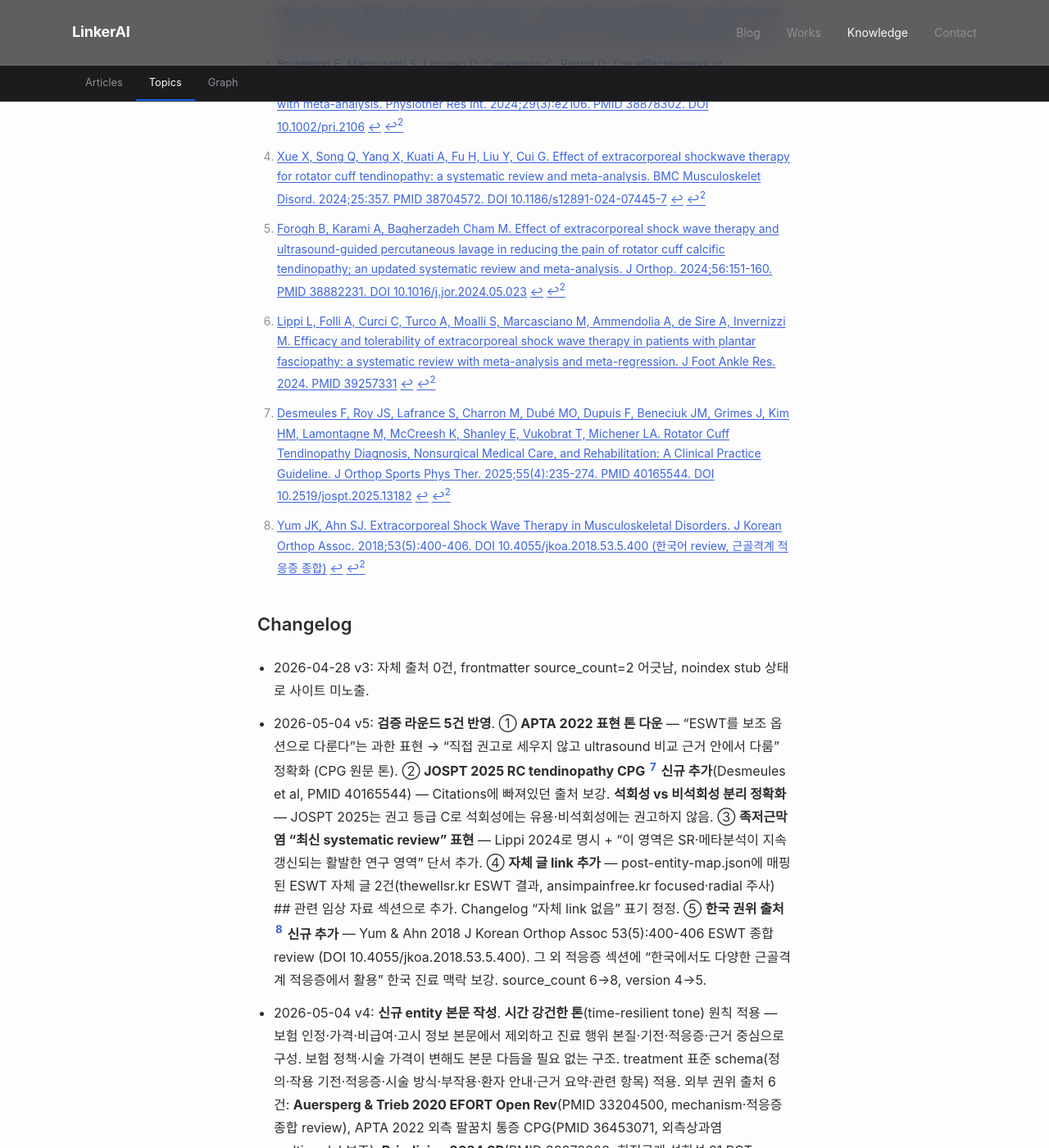
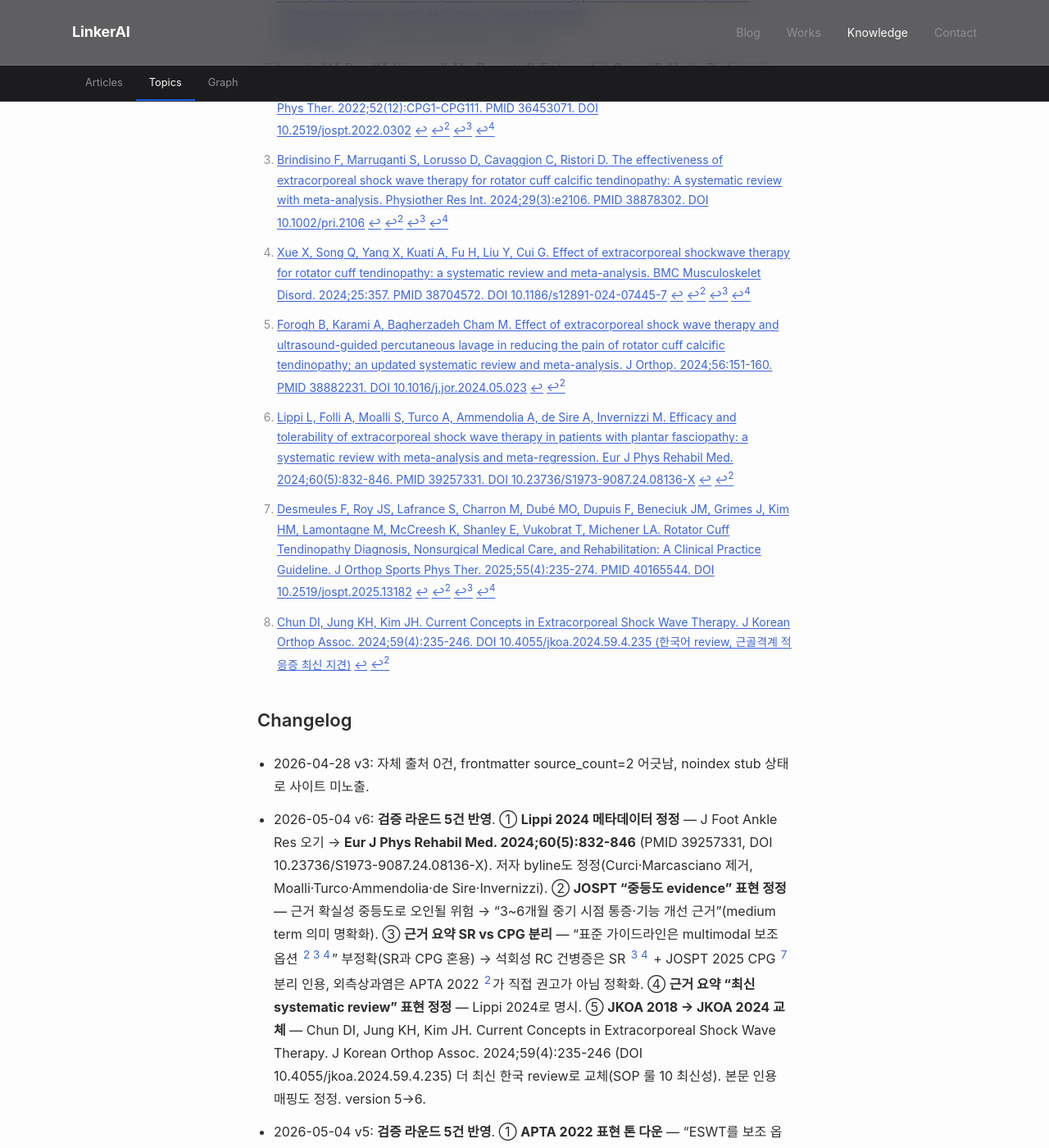
Before and after one commit to feelharmony/linkare-medical-knowledge, a Jekyll site: the page built from treatments/eswt.md, in a window 1280 px wide and 1400 px high, scrolled down 4319 px. Shown: the whole window at 82% size. Built offline with Jekyll 4.4.1, drawn with Linux system fonts in a browser that asks for light colours; some web fonts are replaced; some of the changed text lies outside the part shown.

Commit message:
fix: eswt v6 — 검증 라운드 5건 반영 (메타데이터·표현·출처 정확화)
검증 5건(v5→v6):
1. Lippi 2024 메타데이터 정정 — J Foot Ankle Res 오기 →
   Eur J Phys Rehabil Med. 2024;60(5):832-846 (DOI 10.23736/
   S1973-9087.24.08136-X). 저자 byline도 정정
2. JOSPT "중등도 evidence" → "3~6개월 중기 시점 통증·기능 개선 근거"
   (medium term 의미 명확화, 근거 확실성 오인 회피)
3. 근거 요약 SR vs CPG 분리 — "표준 가이드라인 multimodal 보조 옵션
   [^2][^3][^4]" 부정확 → 석회성 RC는 SR [^3][^4] + JOSPT 2025
   CPG [^7] 분리 인용. 외측상과염은 APTA 2022 직접 권고 X 정확화
4. "최신 systematic review" → "Lippi 2024 systematic review" 명시
5. JKOA 2018 → JKOA 2024로 교체 — Chun DI, Jung KH, Kim JH.
   Current Concepts in Extracorporeal Shock Wave Therapy.
   J Korean Orthop Assoc. 2024;59(4):235-246 (DOI 10.4055/
   jkoa.2024.59.4.235) 더 최신 한국 review (SOP 룰 10)

source_count 8 유지, version 5→6.

```diff
--- a/data/entities.json
+++ b/data/entities.json
@@ -96,7 +96,7 @@
     "status": "approved",
     "last_reviewed": "2026-05-04",
     "source_count": 8,
-    "version": 5
+    "version": 6
   },
   {
     "id": "nerve-block-injection",
--- a/treatments/eswt.md
+++ b/treatments/eswt.md
@@ -16,7 +16,7 @@
   - shockwave therapy
 last_reviewed: '2026-05-04'
 source_count: 8
-version: 5
+version: 6
 ---
 ## 정의
 체외충격파 치료(extracorporeal shock wave therapy, ESWT)는 체외에서 발생시킨 **고에너지 음향 압력파**를 표적 조직에 전달해 통증 완화·조직 회복을 유도하는 비수술 치료입니다 [^1]. 음향 매질 안에서 음속보다 빠르게 전파되는 압력파를 만들어 표적 부위에 적용하며, 시술자가 평가에 기반해 표적·강도·횟수를 조정합니다.
@@ -50,10 +50,10 @@
 **Lippi 2024 systematic review with meta-analysis and meta-regression**(2023년 2월까지 RCT)는 ESWT가 족저근막염에서 효과적이고 비교적 내약성이 좋다고 보고하며, 시술 파라미터(에너지·횟수·간격)가 통증 완화 효과와 치료 순응에 영향을 줄 수 있다고 정리합니다 [^6]. 이 영역은 systematic review·메타분석이 지속적으로 갱신되는 활발한 연구 영역이라 최신 evidence는 진료 시점 의료진과 함께 확인합니다.
 
 ### 회전근개 건병증 전반
-**JOSPT 2025 회전근개 건병증 CPG**(Desmeules et al.)는 ESWT를 권고 등급 C로 제시하며, **석회성 회전근개 건병증에 유용한 옵션**으로 다루고(고에너지 ESWT가 3~6개월 시점 통증·기능에 중등도 evidence, 6개월 이내 기능에서 위약 대비 우월), **비석회성 회전근개 건병증에는 권고하지 않습니다** [^7]. 운동치료를 포함한 multimodal 접근의 일부로 적용됩니다(자세한 평가·치료는 [회전근개 건병증](/conditions/rotator-cuff-tendinopathy/) 참고).
+**JOSPT 2025 회전근개 건병증 CPG**(Desmeules et al.)는 ESWT를 권고 등급 C로 제시하며, **석회성 회전근개 건병증에 유용한 옵션**으로 다루고(고에너지 ESWT가 3~6개월 중기 시점 통증·기능 개선 근거, 6개월 이내 기능에서 위약 대비 우월), **비석회성 회전근개 건병증에는 권고하지 않습니다** [^7]. 운동치료를 포함한 multimodal 접근의 일부로 적용됩니다(자세한 평가·치료는 [회전근개 건병증](/conditions/rotator-cuff-tendinopathy/) 참고).
 
 ### 그 외
-Auersperg & Trieb 2020 EFORT Open Reviews는 가성관절증(pseudoarthrosis)·골유합 지연·골수 부종·초기 골괴사·아킬레스건 건병증·만성 창상 치유 등에서도 적응이 보고된다고 정리합니다 [^1]. 한국에서도 외측상과염·내측상과염·슬개건병증·아킬레스건 건염·족저근막염·근막동통증후군 등 다양한 근골격계 적응증에서 ESWT가 활용되어 왔습니다(Yum & Ahn 2018, 대한정형외과학회지) [^8].
+Auersperg & Trieb 2020 EFORT Open Reviews는 가성관절증(pseudoarthrosis)·골유합 지연·골수 부종·초기 골괴사·아킬레스건 건병증·만성 창상 치유 등에서도 적응이 보고된다고 정리합니다 [^1]. 한국에서도 외측상과염·내측상과염·슬개건병증·아킬레스건 건염·족저근막염·근막동통증후군 등 다양한 근골격계 적응증에서 ESWT가 활용되어 왔습니다(Chun et al. 2024, 대한정형외과학회지) [^8].
 
 ## 시술 방식
 환자 평가 후 적응에 맞춰 다음 단계로 진행합니다.
@@ -87,8 +87,9 @@
 ## 근거 요약
 체외충격파의 근거는 적응증별로 차이가 있습니다.
 
-- **외측상과염·석회성 회전근개 건병증**: systematic review 다수가 효과를 보고하지만 GRADE 근거 확실성·risk of bias 평가에서 한계 보고. 표준 가이드라인은 multimodal 접근의 보조 옵션으로 다룹니다 [^2][^3][^4].
-- **족저근막염**: 최신 systematic review에서 효과 보고, 파라미터 표준화 진행 중 [^6].
+- **석회성 회전근개 건병증**: systematic review 다수가 효과를 보고하지만 GRADE 근거 확실성·risk of bias 평가에서 한계 보고 [^3][^4]. JOSPT 2025 CPG는 권고 등급 C로 석회성에는 유용한 옵션, 비석회성에는 권고하지 않음으로 분리 [^7].
+- **외측상과염**: APTA 2022 CPG는 ESWT를 직접 권고로 세우지 않고 ultrasound 비교 근거 안에서 다룸 [^2]. 임상에서는 보존 치료 반응 부족 환자에서 검토.
+- **족저근막염**: Lippi 2024 systematic review에서 효과·내약성 보고, 파라미터 표준화 진행 중 [^6].
 - **회전근개 석회성 건병증의 다른 시술**(UGPL 등)과의 비교에서 일부 영역에서 ESWT가 열위 보고 — 환자별 단계적 선택 영역 [^5].
 
 이런 evidence 분포를 종합해 환자 특성·통증 양상·보존 치료 반응에 맞춰 단계적으로 적용합니다.
@@ -108,12 +109,14 @@
 [^3]: [Brindisino F, Marruganti S, Lorusso D, Cavaggion C, Ristori D. The effectiveness of extracorporeal shock wave therapy for rotator cuff calcific tendinopathy: A systematic review with meta-analysis. Physiother Res Int. 2024;29(3):e2106. PMID 38878302. DOI 10.1002/pri.2106](https://onlinelibrary.wiley.com/doi/10.1002/pri.2106)
 [^4]: [Xue X, Song Q, Yang X, Kuati A, Fu H, Liu Y, Cui G. Effect of extracorporeal shockwave therapy for rotator cuff tendinopathy: a systematic review and meta-analysis. BMC Musculoskelet Disord. 2024;25:357. PMID 38704572. DOI 10.1186/s12891-024-07445-7](https://pmc.ncbi.nlm.nih.gov/articles/PMC11069249/)
 [^5]: [Forogh B, Karami A, Bagherzadeh Cham M. Effect of extracorporeal shock wave therapy and ultrasound-guided percutaneous lavage in reducing the pain of rotator cuff calcific tendinopathy; an updated systematic review and meta-analysis. J Orthop. 2024;56:151-160. PMID 38882231. DOI 10.1016/j.jor.2024.05.023](https://pubmed.ncbi.nlm.nih.gov/38882231/)
-[^6]: [Lippi L, Folli A, Curci C, Turco A, Moalli S, Marcasciano M, Ammendolia A, de Sire A, Invernizzi M. Efficacy and tolerability of extracorporeal shock wave therapy in patients with plantar fasciopathy: a systematic review with meta-analysis and meta-regression. J Foot Ankle Res. 2024. PMID 39257331](https://pubmed.ncbi.nlm.nih.gov/39257331/)
+[^6]: [Lippi L, Folli A, Moalli S, Turco A, Ammendolia A, de Sire A, Invernizzi M. Efficacy and tolerability of extracorporeal shock wave therapy in patients with plantar fasciopathy: a systematic review with meta-analysis and meta-regression. Eur J Phys Rehabil Med. 2024;60(5):832-846. PMID 39257331. DOI 10.23736/S1973-9087.24.08136-X](https://pubmed.ncbi.nlm.nih.gov/39257331/)
 [^7]: [Desmeules F, Roy JS, Lafrance S, Charron M, Dubé MO, Dupuis F, Beneciuk JM, Grimes J, Kim HM, Lamontagne M, McCreesh K, Shanley E, Vukobrat T, Michener LA. Rotator Cuff Tendinopathy Diagnosis, Nonsurgical Medical Care, and Rehabilitation: A Clinical Practice Guideline. J Orthop Sports Phys Ther. 2025;55(4):235-274. PMID 40165544. DOI 10.2519/jospt.2025.13182](https://www.jospt.org/doi/10.2519/jospt.2025.13182)
-[^8]: [Yum JK, Ahn SJ. Extracorporeal Shock Wave Therapy in Musculoskeletal Disorders. J Korean Orthop Assoc. 2018;53(5):400-406. DOI 10.4055/jkoa.2018.53.5.400 (한국어 review, 근골격계 적응증 종합)](https://jkoa.org/DOIx.php?id=10.4055/jkoa.2018.53.5.400)
+[^8]: [Chun DI, Jung KH, Kim JH. Current Concepts in Extracorporeal Shock Wave Therapy. J Korean Orthop Assoc. 2024;59(4):235-246. DOI 10.4055/jkoa.2024.59.4.235 (한국어 review, 근골격계 적응증 최신 지견)](https://jkoa.org/DOIx.php?id=10.4055/jkoa.2024.59.4.235)
 
 ## Changelog
 - 2026-04-28 v3: 자체 출처 0건, frontmatter source_count=2 어긋남, noindex stub 상태로 사이트 미노출.
+- 2026-05-04 v6: **검증 라운드 5건 반영**. ① **Lippi 2024 메타데이터 정정** — J Foot Ankle Res 오기 → **Eur J Phys Rehabil Med. 2024;60(5):832-846** (PMID 39257331, DOI 10.23736/S1973-9087.24.08136-X). 저자 byline도 정정(Curci·Marcasciano 제거, Moalli·Turco·Ammendolia·de Sire·Invernizzi). ② **JOSPT "중등도 evidence" 표현 정정** — 근거 확실성 중등도로 오인될 위험 → "3~6개월 중기 시점 통증·기능 개선 근거"(medium term 의미 명확화). ③ **근거 요약 SR vs CPG 분리** — "표준 가이드라인은 multimodal 보조 옵션 [^2][^3][^4]" 부정확(SR과 CPG 혼용) → 석회성 RC 건병증은 SR [^3][^4] + JOSPT 2025 CPG [^7] 분리 인용, 외측상과염은 APTA 2022 [^2]가 직접 권고가 아님 정확화. ④ **근거 요약 "최신 systematic review" 표현 정정** — Lippi 2024로 명시. ⑤ **JKOA 2018 → JKOA 2024 교체** — Chun DI, Jung KH, Kim JH. Current Concepts in Extracorporeal Shock Wave Therapy. J Korean Orthop Assoc. 2024;59(4):235-246 (DOI 10.4055/jkoa.2024.59.4.235) 더 최신 한국 review로 교체(SOP 룰 10 최신성). 본문 인용 매핑도 정정. version 5→6.
+
 - 2026-05-04 v5: **검증 라운드 5건 반영**. ① **APTA 2022 표현 톤 다운** — "ESWT를 보조 옵션으로 다룬다"는 과한 표현 → "직접 권고로 세우지 않고 ultrasound 비교 근거 안에서 다룸" 정확화 (CPG 원문 톤). ② **JOSPT 2025 RC tendinopathy CPG [^7] 신규 추가**(Desmeules et al, PMID 40165544) — Citations에 빠져있던 출처 보강. **석회성 vs 비석회성 분리 정확화** — JOSPT 2025는 권고 등급 C로 석회성에는 유용·비석회성에는 권고하지 않음. ③ **족저근막염 "최신 systematic review" 표현** — Lippi 2024로 명시 + "이 영역은 SR·메타분석이 지속 갱신되는 활발한 연구 영역" 단서 추가. ④ **자체 글 link 추가** — post-entity-map.json에 매핑된 ESWT 자체 글 2건(thewellsr.kr ESWT 결과, ansimpainfree.kr focused·radial 주사) ## 관련 임상 자료 섹션으로 추가. Changelog "자체 link 없음" 표기 정정. ⑤ **한국 권위 출처 [^8] 신규 추가** — Yum & Ahn 2018 J Korean Orthop Assoc 53(5):400-406 ESWT 종합 review (DOI 10.4055/jkoa.2018.53.5.400). 그 외 적응증 섹션에 "한국에서도 다양한 근골격계 적응증에서 활용" 한국 진료 맥락 보강. source_count 6→8, version 4→5.
 
 - 2026-05-04 v4: **신규 entity 본문 작성**. **시간 강건한 톤**(time-resilient tone) 원칙 적용 — 보험 인정·가격·비급여·고시 정보 본문에서 제외하고 진료 행위 본질·기전·적응증·근거 중심으로 구성. 보험 정책·시술 가격이 변해도 본문 다듬을 필요 없는 구조. treatment 표준 schema(정의·작용 기전·적응증·시술 방식·부작용·환자 안내·근거 요약·관련 항목) 적용. 외부 권위 출처 6건: **Auersperg & Trieb 2020 EFORT Open Rev**(PMID 33204500, mechanism·적응증 종합 review), APTA 2022 외측 팔꿈치 통증 CPG(PMID 36453071, 외측상과염 multimodal 보조), **Brindisino 2024 SR**(PMID 38878302, 회전근개 석회성 21 RCTs, GRADE very low), **Xue 2024 SR**(PMID 38704572, 회전근개 건병증 전반 16 RCTs 1093명), **Forogh 2024 SR**(PMID 38882231, UGPL vs ESWT 22 studies 779명), **Lippi 2024 SR**(PMID 39257331, 족저근막염 효과·내약성·파라미터 영향). 적응증별 evidence 강도 차이 명시(외측상과염·석회성 SR 다수·GRADE 한계 / 족저근막염 효과·파라미터 진행 중 / UGPL 일부 우위 — 환자별 단계적 선택). 부작용·금기 정확 인용. focal vs radial 분류·1주 간격 3~6회 일반적. 시술 무용론·광고형 단정 모두 회피(SOP 룰 14·15). lateral-epicondylitis·calcific-tendinitis·rotator-cuff-tendinopathy·shoulder-pain·elbow-pain link로 진료 동선 보존. 자체 link 없음(자체 자료 부재). source_count 2→6, version 3→4. noindex 제거.
```
